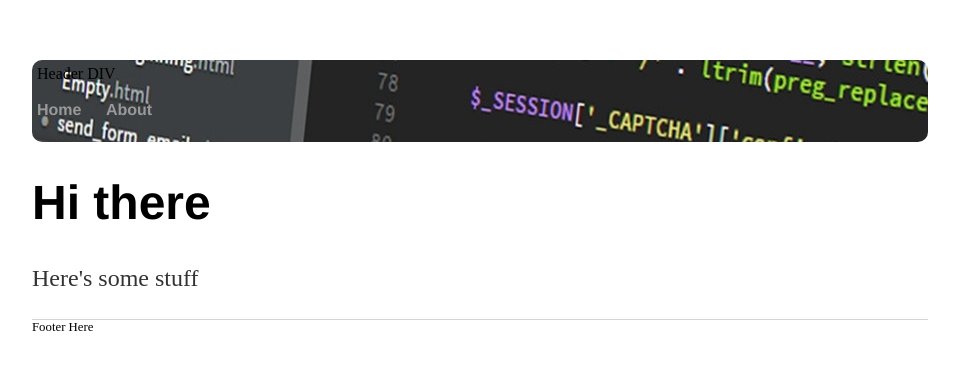
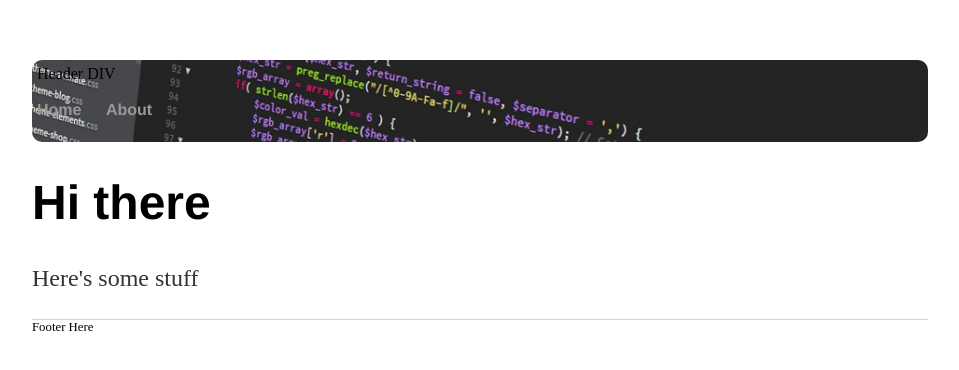
Before and after one commit to thweattm/thweattm.github.io, a Jekyll site: the page built from index.html, in a window 1280 px wide. Shown: the top 370 px of the page, without its empty margins (160-1119 px from the left). Built offline with Jekyll 4.4.1, drawn with Linux system fonts in a browser that asks for light colours.

Commit message:
Update main.css

```diff
--- a/css/main.css
+++ b/css/main.css
@@ -14,7 +14,10 @@ a:hover {
 
 div.header {
   background-image: url("/pics/header.jpg");
-  background-color: #d9d9d9;
+  background-position: center;
+  background-repeat: no-repeat;
+  background-size: cover;
+  background-color: #d8d8d8;
   border-radius: 10px;
   margin-top:10px;
   padding:5px;
```
